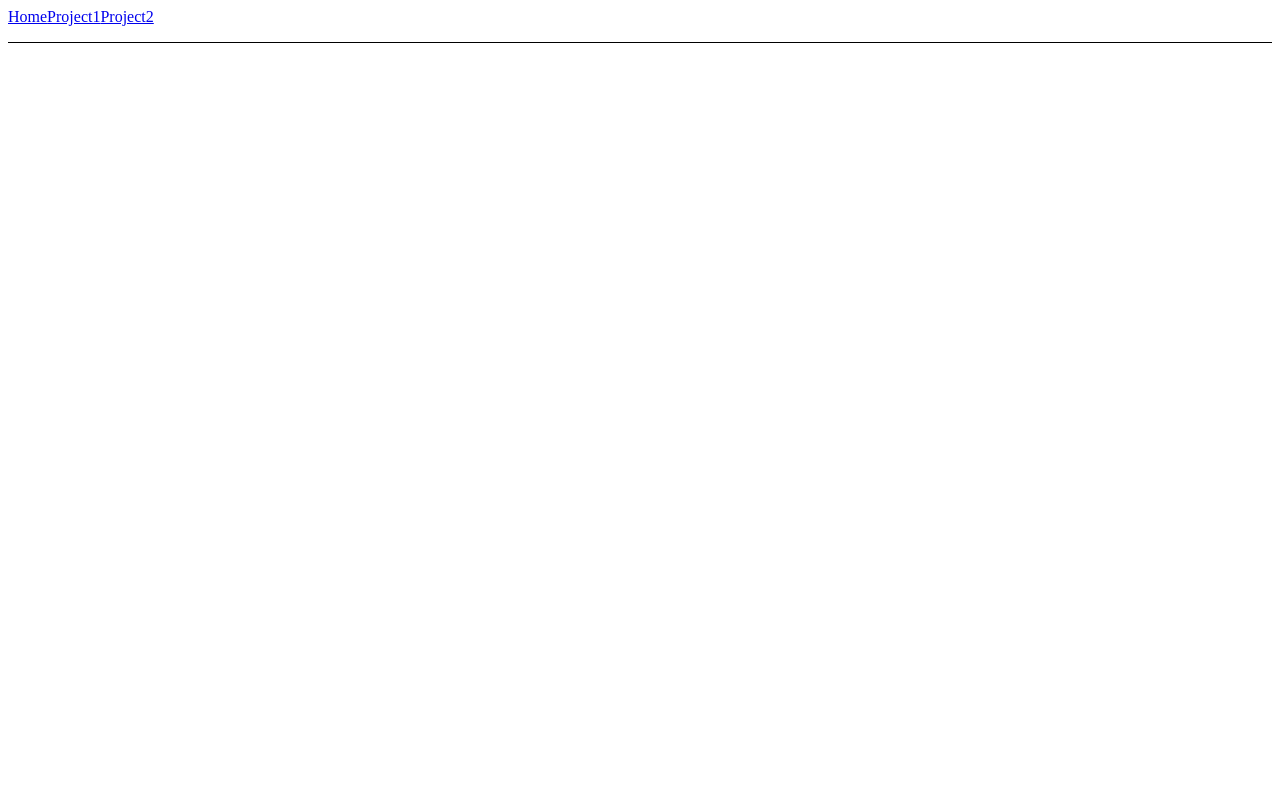
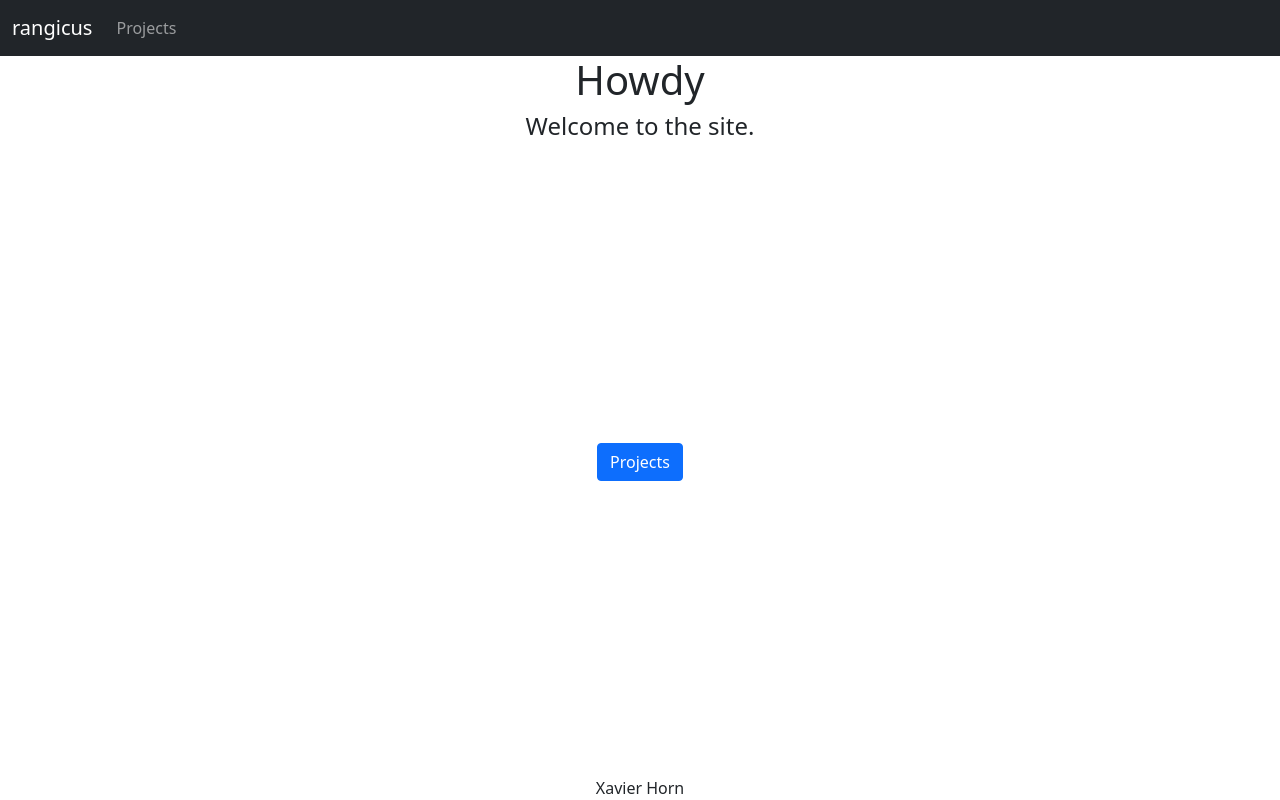
Before and after one commit to rangicus/rangicus.xyz, a React (Create React App) app: page / in a window 1280 px wide. Built offline with nearby package versions, Linux system fonts and the light colour scheme.

Commit message:
Home page done.

```diff
--- a/package.json
+++ b/package.json
@@ -10,6 +10,7 @@
         "@types/node": "^16.11.27",
         "@types/react": "^18.0.6",
         "@types/react-dom": "^18.0.2",
+        "bootstrap": "^5.1.3",
         "react": "^18.0.0",
         "react-dom": "^18.0.0",
         "react-router-dom": "^6.3.0",
--- a/src/App.tsx
+++ b/src/App.tsx
@@ -1,23 +1,25 @@
 // Imports
 
-import React from "react";
-import { Outlet, Link } from "react-router-dom";
+import { CSSProperties } from "react";
+import { Outlet } from "react-router-dom";
+
+import Navbar from "./components/Navbar";
+
+// Styles
+
+const containerStyle: CSSProperties = {
+	height: `100%`,
+
+	display: `flex`,
+	flexDirection: `column`,
+}
 
 // Main Component
 
 export default function App () {
 	return (
-		<div>
-			<nav
-				style={{
-					borderBottom: `solid 1px`,
-					paddingBottom: `1rem`,
-				}}
-			>
-				<Link to="/">Home</Link>
-				<Link to="/Project1">Project1</Link>
-				<Link to="/Project2">Project2</Link>
-			</nav>
+		<div style={containerStyle}>
+			<Navbar />
 
 			<Outlet />
 		</div>
--- /dev/null
+++ b/src/components/Navbar.tsx
@@ -0,0 +1,36 @@
+// Imports
+
+import { Link } from "react-router-dom";
+
+// Components
+
+function NavLink ({ to, children }: {
+	to: string;
+	children: string;
+}) {
+	// Rendering
+	return (
+		<li className="nav-item">
+			<Link className="nav-link" to={to}>
+				{children}
+			</Link>
+		</li>
+	);
+}
+
+// Main Component
+
+export default function Navbar () {
+	// Rendering
+	return (
+		<nav className="navbar navbar-expand-lg navbar-dark bg-dark">
+			<div className="container-fluid">
+				<Link className="navbar-brand" to="/">rangicus</Link>
+
+				<ul className="navbar-nav me-auto">
+					<NavLink to="/projects">Projects</NavLink>
+				</ul>
+			</div>
+		</nav>
+	);
+}
--- /dev/null
+++ b/src/index.css
@@ -0,0 +1,5 @@
+html,
+body,
+#root {
+    height: 100%;
+}
--- a/src/index.tsx
+++ b/src/index.tsx
@@ -8,8 +8,11 @@ import {
 } from "react-router-dom";
 
 import App from "./App";
-import Project1 from "./routes/projects/Project1";
-import Project2 from "./routes/projects/Project2";
+import HomePage from "./routes/HomePage";
+import ProjectPage from "./routes/ProjectPage";
+
+import "bootstrap/dist/css/bootstrap.css";
+import "./index.css";
 
 // Main
 
@@ -19,8 +22,8 @@ render(
 		<BrowserRouter>
 			<Routes>
 				<Route path="/" element={<App />}>
-					<Route path="Project1" element={<Project1 />} />
-					<Route path="Project2" element={<Project2 />} />
+					<Route path="/" element={<HomePage />} />
+					<Route path="/projects" element={<ProjectPage />} />
 				</Route>
 			</Routes>
 		</BrowserRouter>
--- /dev/null
+++ b/src/routes/HomePage.tsx
@@ -0,0 +1,47 @@
+// Imports
+
+import { Fragment } from "react";
+import { Link } from "react-router-dom";
+
+import type { CSSProperties } from "react";
+
+// Styles
+
+const flexParent: CSSProperties = {
+	height: `100%`,
+
+	display: `flex`,
+	flexDirection: `column`,
+	justifyContent: `space-between`,
+}
+
+const flexItem: CSSProperties = {
+	width: `100%`,
+	textAlign: `center`,
+}
+
+// Main Component
+
+export default function HomePage () {
+	// Rendering
+	return (
+		<Fragment>
+			<div style={flexParent}>
+				<div style={flexItem}>
+					<h1>Howdy</h1>
+					<h4>Welcome to the site.</h4>
+				</div>
+
+				<div style={flexItem}>
+					<Link to="/projects">
+						<button type="button" className="btn btn-primary">Projects</button>
+					</Link>
+				</div>
+
+				<div style={flexItem}>
+					<span>Xavier Horn</span>
+				</div>
+			</div>
+		</Fragment>
+	);
+}
--- /dev/null
+++ b/src/routes/ProjectPage.tsx
@@ -0,0 +1,8 @@
+// Main Component
+
+export default function ProjectPage () {
+	// Rendering
+	return (
+		<span>Project page.</span>
+	);
+}
--- a/src/routes/projects/Project1.tsx
+++ /dev/null
@@ -1,9 +0,0 @@
-// Main Component
-
-export default function Project1 () {
-	return (
-		<main style={{ padding: `1rem 0` }}>
-			<h2>Project 1</h2>
-		</main>
-	);
-}
--- a/src/routes/projects/Project2.tsx
+++ /dev/null
@@ -1,9 +0,0 @@
-// Main Component
-
-export default function Project2 () {
-	return (
-		<main style={{ padding: `1rem 0` }}>
-			<h2>Project 2</h2>
-		</main>
-	);
-}
```
Also changed, not shown: 1 other file (tests, documents, lock files or other folders).
